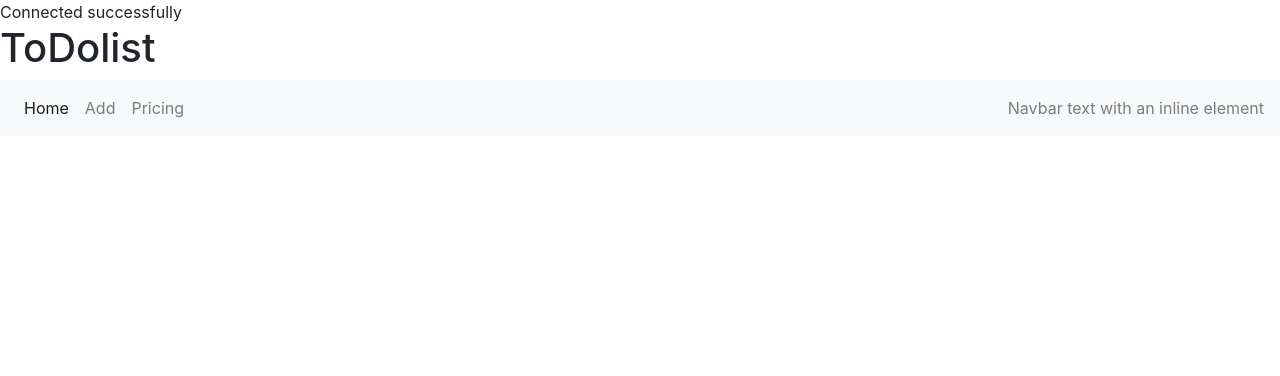
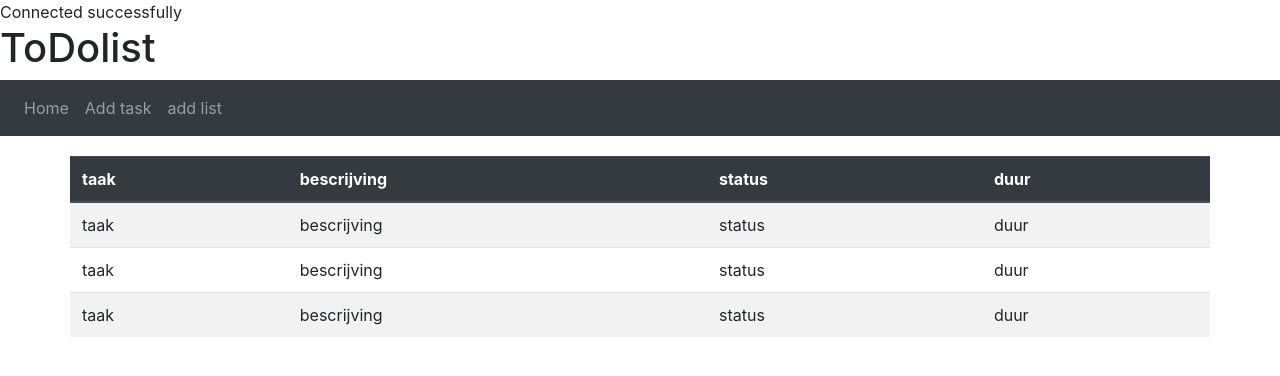
Before and after one commit to MiguelKersch/ToDolist, a PHP site: page / in a window 1280 px wide. Shown: the top 376 px of the page. Run offline with PHP 8.4, Linux system fonts and the light colour scheme; data that the repository does not hold is empty.

Commit message:
made some changes to the home page and added the create for task and list

```diff
--- a/connection.php
+++ b/connection.php
@@ -1,14 +1,13 @@
-<?php
+
 $servername = "localhost";
 $username = "root";
 $password = "";
 
-// Create connection
-$conn = new mysqli($servername, $username, $password);
-
-// Check connection
-if ($conn->connect_error) {
-    die("Connection failed: " . $conn->connect_error);
+try {
+    $conn = new PDO("mysql:host=$servername;dbname=myDB", $username, $password);
+    // set the PDO error mode to exception
+    $conn->setAttribute(PDO::ATTR_ERRMODE, PDO::ERRMODE_EXCEPTION);
+    echo "Connected successfully";
+} catch (PDOException $e) {
+    echo "Connection failed: " . $e->getMessage();
 }
-echo "Connected successfully";
-?>
--- a/index.php
+++ b/index.php
@@ -1,21 +1,45 @@
+<?php include "pdo/connection.php"; ?>
 <html>
-<?php include "parts/navbar.php" ?>
+<?php include "parts/navbar.php"; ?>
 
 <body>
-    <a href="form.php">
+    <div class="container">
+
         <div class="row">
-            <?php foreach ($item as $todo) { ?>
-                <div class="col-6">
-                    <div class="card bg-light mb-3" style="max-width: 18rem;">
-                        <div class="card-header">Header</div>
-                        <div class="card-body">
-                            <h5 class="card-title">Light card title</h5>
-                            <p class="card-text">Some quick example text to build on the card title and make up the bulk of the card's content.</p>
-                        </div>
-                    </div>
-                </div>
-            <?php } ?>
+
+            <table class="table table-striped">
+                <thead class="thead-dark">
+                    <tr>
+                        <th scope="col">taak</th>
+                        <th scope="col">bescrijving</th>
+                        <th scope="col">status</th>
+                        <th scope="col">duur</th>
+                    </tr>
+                </thead>
+                <tbody>
+                    <tr>
+                        <td>taak</td>
+                        <td>bescrijving</td>
+                        <td>status</td>
+                        <td>duur</td>
+                    </tr>
+                    <tr>
+                        <td>taak</td>
+                        <td>bescrijving</td>
+                        <td>status</td>
+                        <td>duur</td>
+                    </tr>
+                    <tr>
+                        <td>taak</td>
+                        <td>bescrijving</td>
+                        <td>status</td>
+                        <td>duur</td>
+                    </tr>
+                </tbody>
+            </table>
+
         </div>
+    </div>
 </body>
 
 </html>
--- a/parts/navbar.php
+++ b/parts/navbar.php
@@ -1,27 +1,24 @@
 <header>
-  <?php include "connection.php" ?>
+
   <h1>ToDolist</h1>
   <link rel="stylesheet" href="https://stackpath.bootstrapcdn.com/bootstrap/4.4.1/css/bootstrap.min.css" integrity="sha384-Vkoo8x4CGsO3+Hhxv8T/Q5PaXtkKtu6ug5TOeNV6gBiFeWPGFN9MuhOf23Q9Ifjh" crossorigin="anonymous">
   <script src="https://code.jquery.com/jquery-3.4.1.slim.min.js" integrity="sha384-J6qa4849blE2+poT4WnyKhv5vZF5SrPo0iEjwBvKU7imGFAV0wwj1yYfoRSJoZ+n" crossorigin="anonymous"></script>
   <script src="https://cdn.jsdelivr.net/npm/popper.js@1.16.0/dist/umd/popper.min.js" integrity="sha384-Q6E9RHvbIyZFJoft+2mJbHaEWldlvI9IOYy5n3zV9zzTtmI3UksdQRVvoxMfooAo" crossorigin="anonymous"></script>
   <script src="https://stackpath.bootstrapcdn.com/bootstrap/4.4.1/js/bootstrap.min.js" integrity="sha384-wfSDF2E50Y2D1uUdj0O3uMBJnjuUD4Ih7YwaYd1iqfktj0Uod8GCExl3Og8ifwB6" crossorigin="anonymous"></script>
 
-  <nav class="navbar navbar-expand-lg navbar-light bg-light">
+  <nav style="margin-bottom:20px;" class="navbar navbar-expand-lg navbar-dark bg-dark">
 
     <ul class="navbar-nav mr-auto">
-        <li class="nav-item active">
-          <a class="nav-link" href="index.php">Home <span class="sr-only"></span></a>
+      <li class="nav-item ">
+        <a class="nav-link" href="/ToDolist/index.php">Home <span class="sr-only"></span></a>
       </li>
       <li class="nav-item">
-          <a class="nav-link" href="form.php">Add</a>
+        <a class="nav-link" href="/ToDolist/form/TaakForm/add.php">Add task</a>
       </li>
       <li class="nav-item">
-          <a class="nav-link" href="#">Pricing</a>
+        <a class="nav-link" href="/ToDolist/form/LijstForm/add.php">add list</a>
       </li>
     </ul>
-      <span class="navbar-text">
-        Navbar text with an inline element
-      </span>
   </nav>
 
   <header>
--- /dev/null
+++ b/pdo/connection.php
@@ -0,0 +1,14 @@
+<?php
+$servername = "localhost";
+$username = "root";
+$password = "";
+
+// Create connection
+$conn = new mysqli($servername, $username, $password);
+
+// Check connection
+if ($conn->connect_error) {
+    die("Connection failed: " . $conn->connect_error);
+}
+echo "Connected successfully";
+?>
```
Also changed, not shown: form.php (deleted, +0 -27 lines), form/TaakForm/add.php (added, +63 -0 lines), form/LijstForm/add.php (added), form/LijstForm/delete.php (added), form/LijstForm/edit.php (added), form/TaakForm/delete.php (added), form/TaakForm/edit.php (added). Lines whose indentation alone changed are shown as unchanged.
